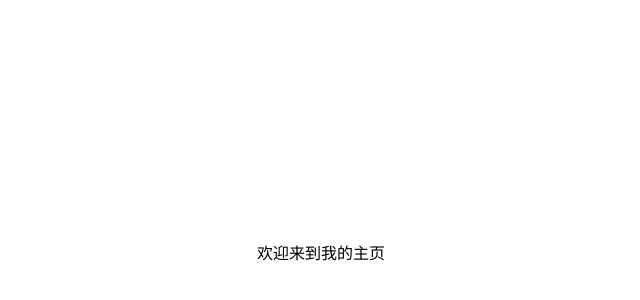
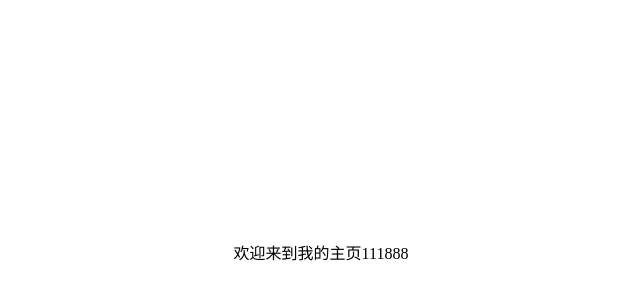
Before and after one commit to djjniubi/DjjBlogs, a Vue app: page /#/home in a window 1280 px wide. Shown: the part 148-448 px from the top of the page, without its empty margins (319-959 px from the left). Built offline with nearby package versions, Linux system fonts and the light colour scheme.

Commit message:
首页布局

```diff
--- a/src/view/home/index.vue
+++ b/src/view/home/index.vue
@@ -1,6 +1,6 @@
 <template>
     <div class="home">
-        欢迎来到我的主页
+        欢迎来到我的主页111888
     </div>
 </template>
 
```
